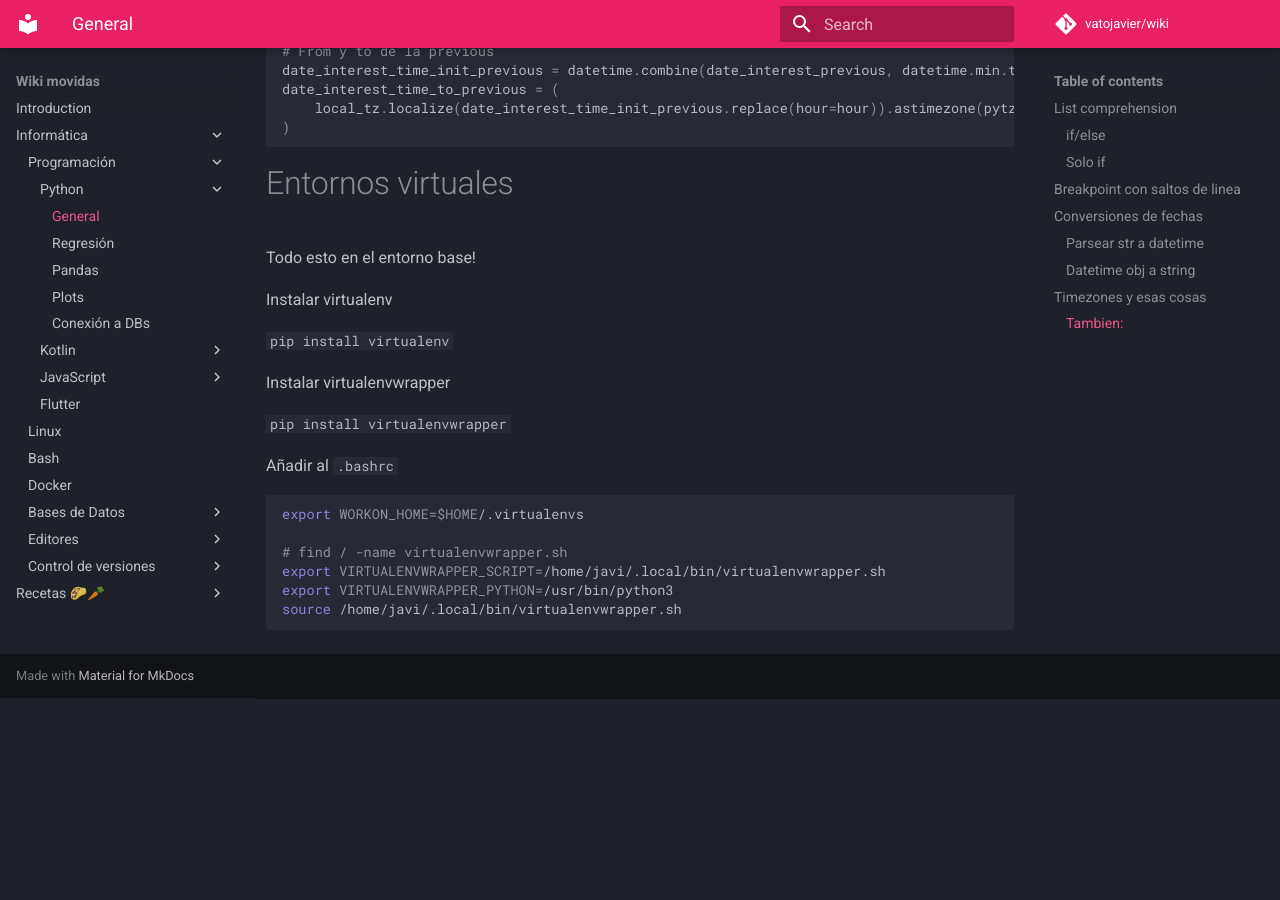
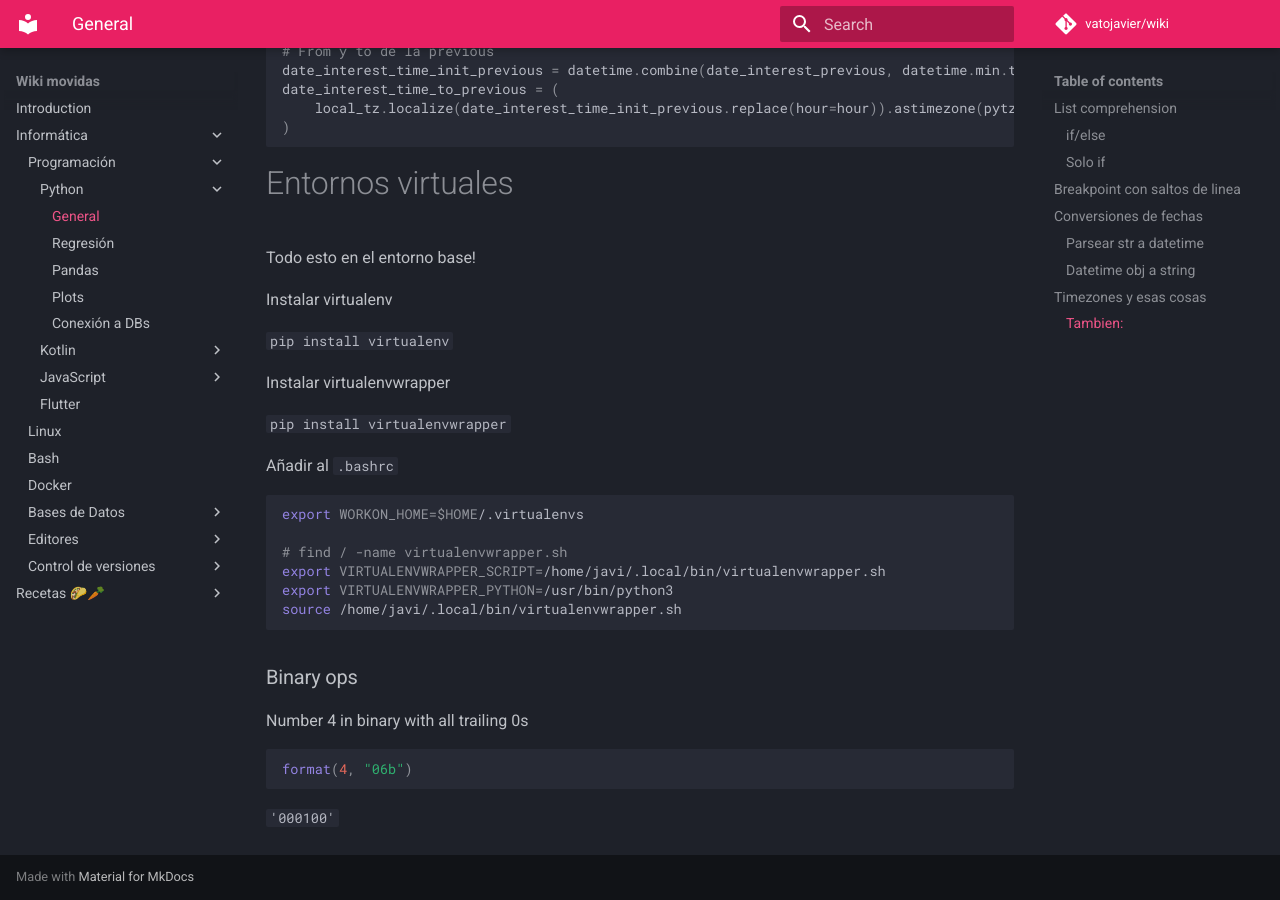
Before and after one commit to vatojavier/wiki, an MkDocs documentation site: the page built from docs/informatica/python/general.md, in a window 1280 px wide and 900 px high, scrolled down 1620 px. Built offline with MkDocs 1.6.1 and Material for MkDocs 9.7.7, drawn with Linux system fonts in a browser that asks for light colours; comment, search, counter and statistics services are not loaded; before the commit the page ends 2318 px from its top, so only the background shows below that.

Commit message:
Update general.md

````diff
--- a/docs/informatica/python/general.md
+++ b/docs/informatica/python/general.md
@@ -103,3 +103,10 @@ export VIRTUALENVWRAPPER_SCRIPT=/home/javi/.local/bin/virtualenvwrapper.sh
 export VIRTUALENVWRAPPER_PYTHON=/usr/bin/python3
 source /home/javi/.local/bin/virtualenvwrapper.sh
 ```
+
+### Binary ops
+Number 4 in binary with all trailing 0s
+```python
+format(4, "06b")
+```
+`'000100'`
````
Also changed, not shown: other parts of docs/informatica/python/general.md (+1 -1 lines).
